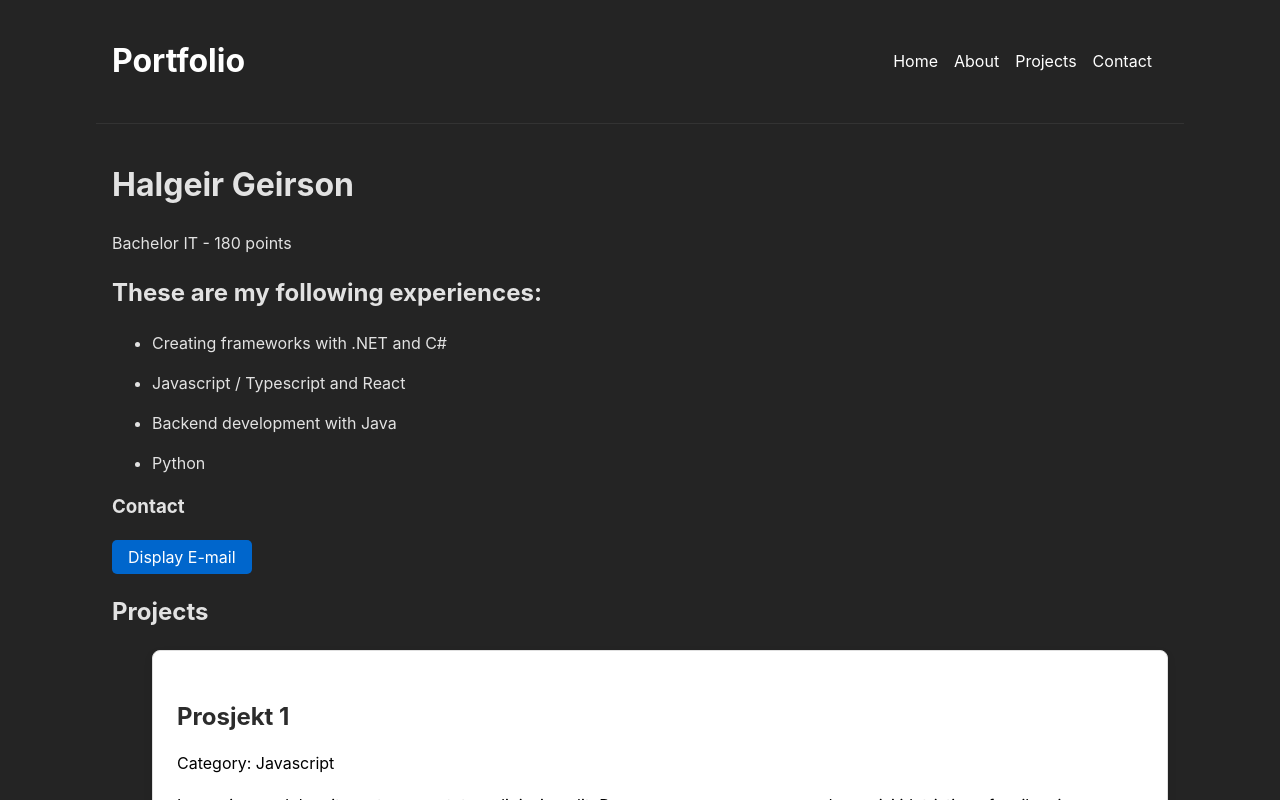
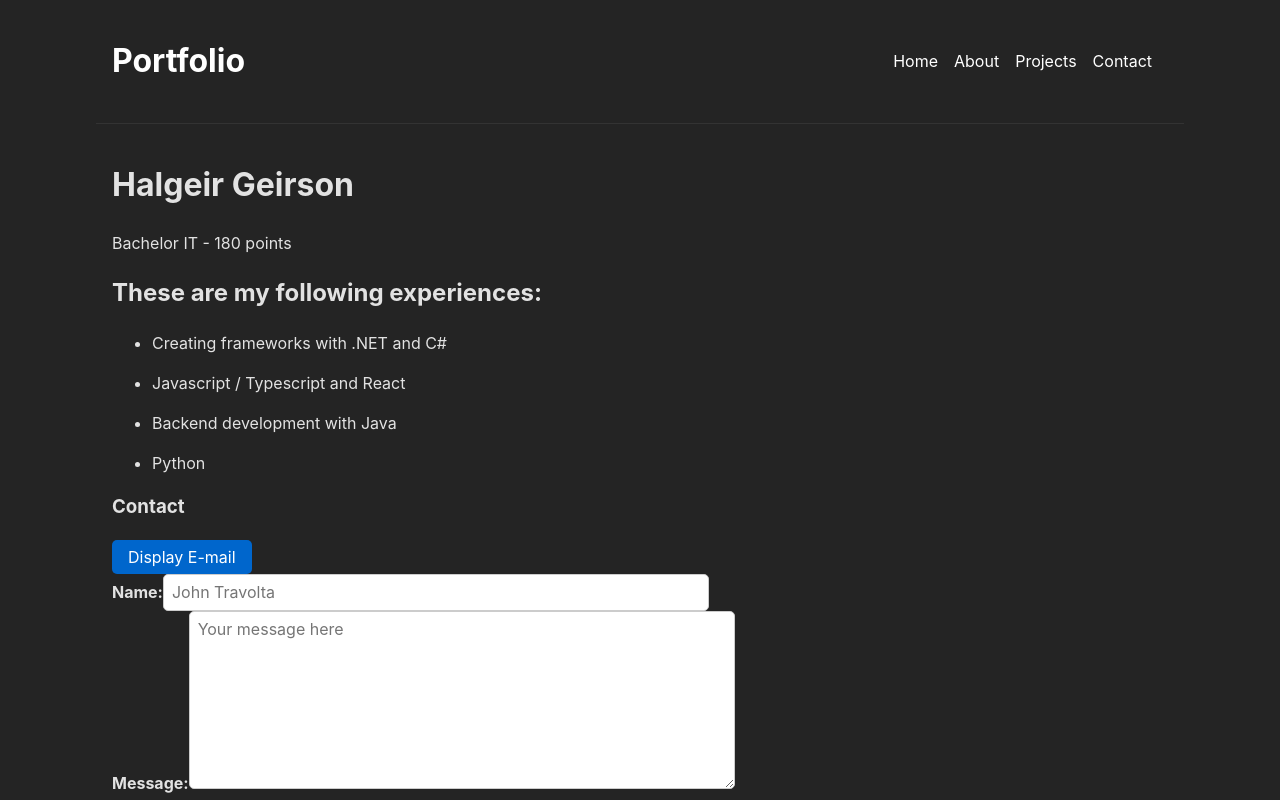
Before and after one commit to esoerum/portfolio, a React (Vite) app in the folder frontend/: page / in a window 1280 px wide. Shown: the top 800 px of the page. Built offline with nearby package versions, Linux system fonts and the light colour scheme.

Commit message:
Update Contact.tsx

```diff
--- a/frontend/src/components/Contact.tsx
+++ b/frontend/src/components/Contact.tsx
@@ -1,3 +1,4 @@
+import ContactForm from './ContactForm';
 import { ContactProps } from './types'
 
 
@@ -5,10 +6,17 @@ import { ContactProps } from './types'
  export function Contact(props: ContactProps) {
   const { email } = props;
 
+  const handleOnConctactButtonClicked = () => {
+    const contactMessage = "Thank you for your message! I will get back to you as soon as possible.";
+    return alert(contactMessage);
+  }
+
     return (
       <div>
         <h3>Contact</h3>
         <button onClick={() => alert("Contact me on: "+ email) }>Display E-mail</button>
+        <ContactForm onContactButtonClicked={handleOnConctactButtonClicked}/>
+        <pre></pre>
       </div>
     )
   }
```
